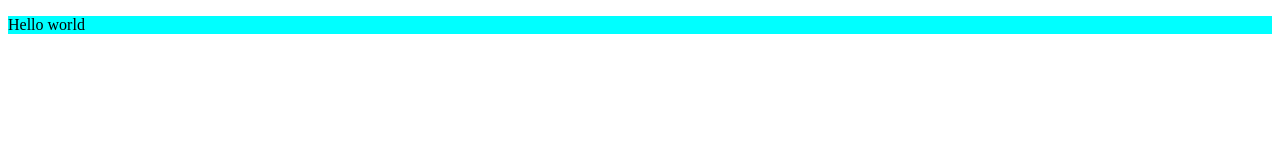
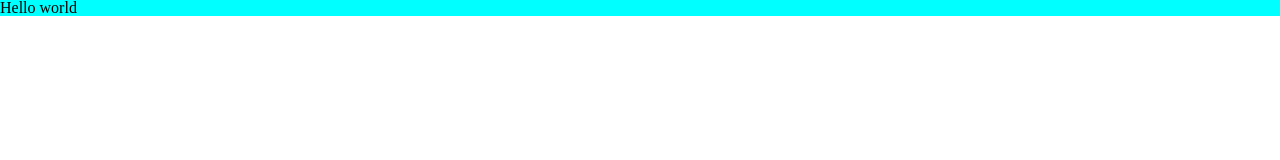
Before and after one commit to AndreyTsurkan/D-frontend007, a plain HTML site: page index.html in a window 1280 px wide. Drawn offline with Linux system fonts and the light colour scheme.

Commit message:
edited reset.css and changed font-size for p

```diff
--- a/index.html
+++ b/index.html
@@ -9,8 +9,10 @@
     <link rel="stylesheet" href="styles/reset.css">
 </head>
 <body>
-    <p>
-        Hello world
-    </p>
+    <div class="wrapper">
+        <p>
+            Hello world
+        </p>
+    </div>
 </body>
 </html>
--- a/styles/reset.css
+++ b/styles/reset.css
@@ -0,0 +1,55 @@
+/* http://meyerweb.com/eric/tools/css/reset/
+   v2.0 | 20110126
+   License: none (public domain)
+*/
+
+html, body, div, span, applet, object, iframe,
+h1, h2, h3, h4, h5, h6, p, blockquote, pre,
+a, abbr, acronym, address, big, cite, code,
+del, dfn, em, img, ins, kbd, q, s, samp,
+small, strike, strong, sub, sup, tt, var,
+b, u, i, center,
+dl, dt, dd, ol, ul, li,
+fieldset, form, label, legend,
+table, caption, tbody, tfoot, thead, tr, th, td,
+article, aside, canvas, details, embed,
+figure, figcaption, footer, header, hgroup,
+menu, nav, output, ruby, section, summary,
+time, mark, audio, video {
+	margin: 0;
+	padding: 0;
+	border: 0;
+	font-size: 100%;
+	font: inherit;
+	vertical-align: baseline;
+}
+/* HTML5 display-role reset for older browsers */
+article, aside, details, figcaption, figure,
+footer, header, hgroup, menu, nav, section {
+	display: block;
+}
+html {
+    font-size: 16px;
+}
+body {
+    font-size: 1rem;
+	line-height: 1;
+}
+ol, ul {
+	list-style: none;
+}
+blockquote, q {
+	quotes: none;
+}
+blockquote:before, blockquote:after,
+q:before, q:after {
+	content: '';
+	content: none;
+}
+table {
+	border-collapse: collapse;
+	border-spacing: 0;
+}
+*{
+    box-sizing: border-box;
+}
--- a/styles/styles.css
+++ b/styles/styles.css
@@ -1,3 +1,4 @@
 p {
     background-color: aqua;
+    font-size: 2rem;
 }
```
